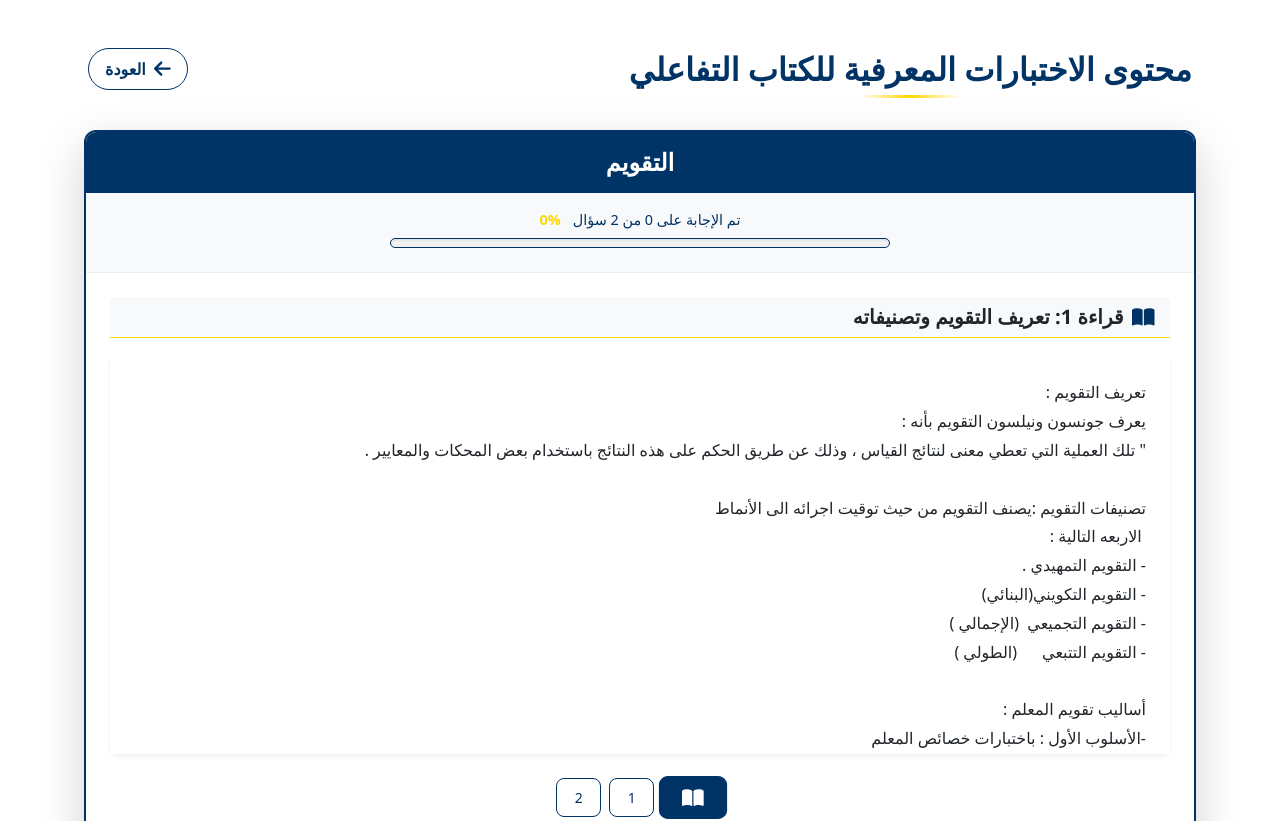
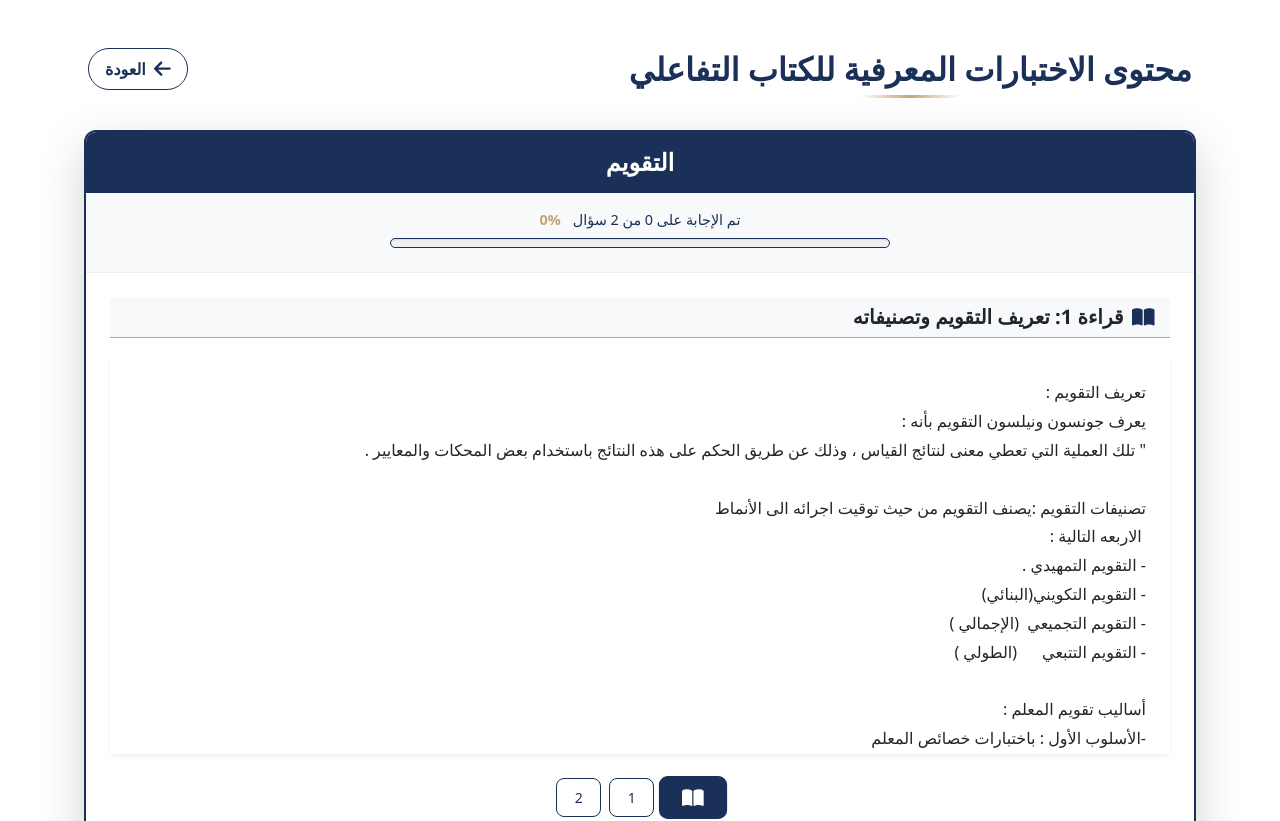
Before and after one commit to xmkabel/physical-education-platform, a React (Vite) app: page /exams/fifth/1 in a window 1280 px wide. Shown: the top 821 px of the page. Built offline with nearby package versions, Linux system fonts and the light colour scheme.

Commit message:
fix: root colors revert

```diff
--- a/src/components/quizes/AnswerReview.module.css
+++ b/src/components/quizes/AnswerReview.module.css
@@ -179,13 +179,3 @@
     padding: 0.6rem 0.8rem;
   }
 }
-
-/* Define variables if not already defined in global CSS */
-:root {
-  --navy-blue: #003366;
-  --dark-navy-blue: #002244;
-  --gold: #FFD700;
-  --pink: #FF5252;
-  --green: #28a745;
-  --dark-gray: #555;
-}
```
